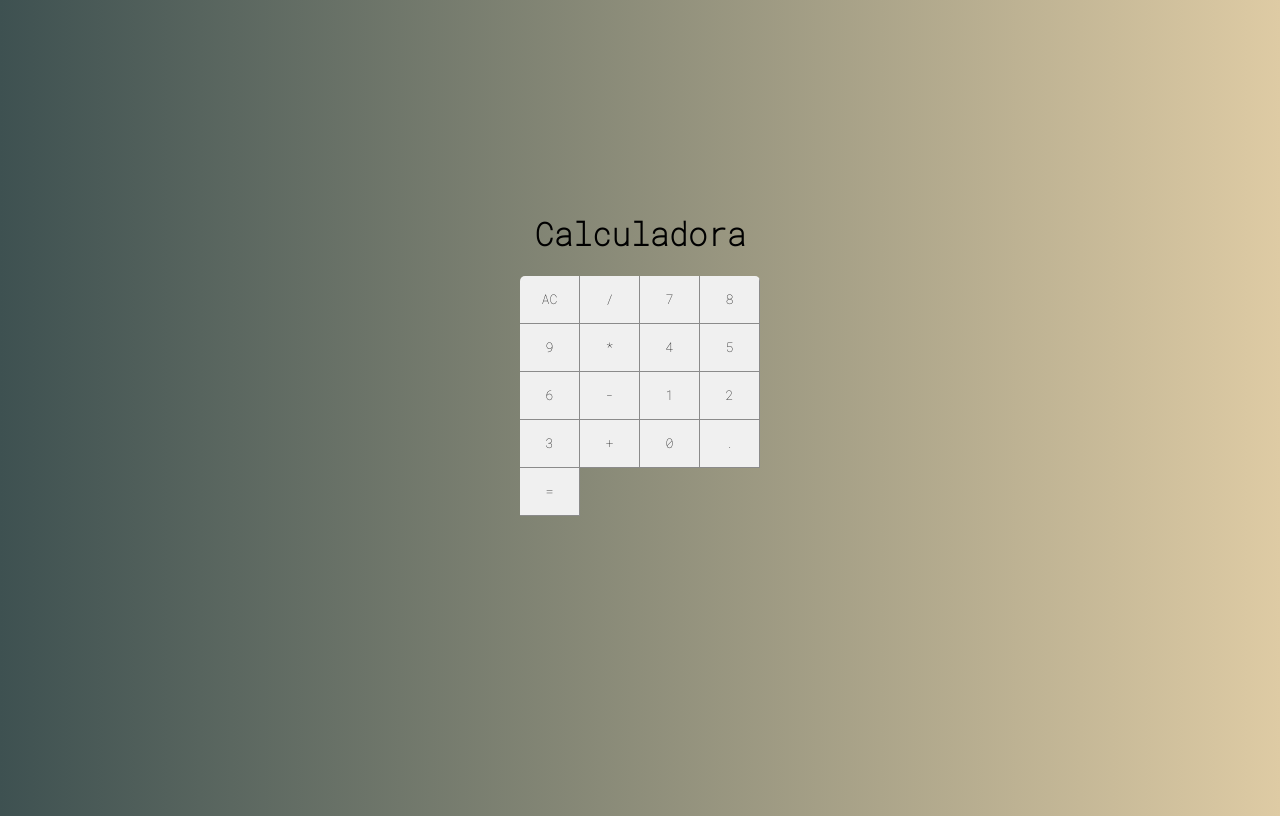
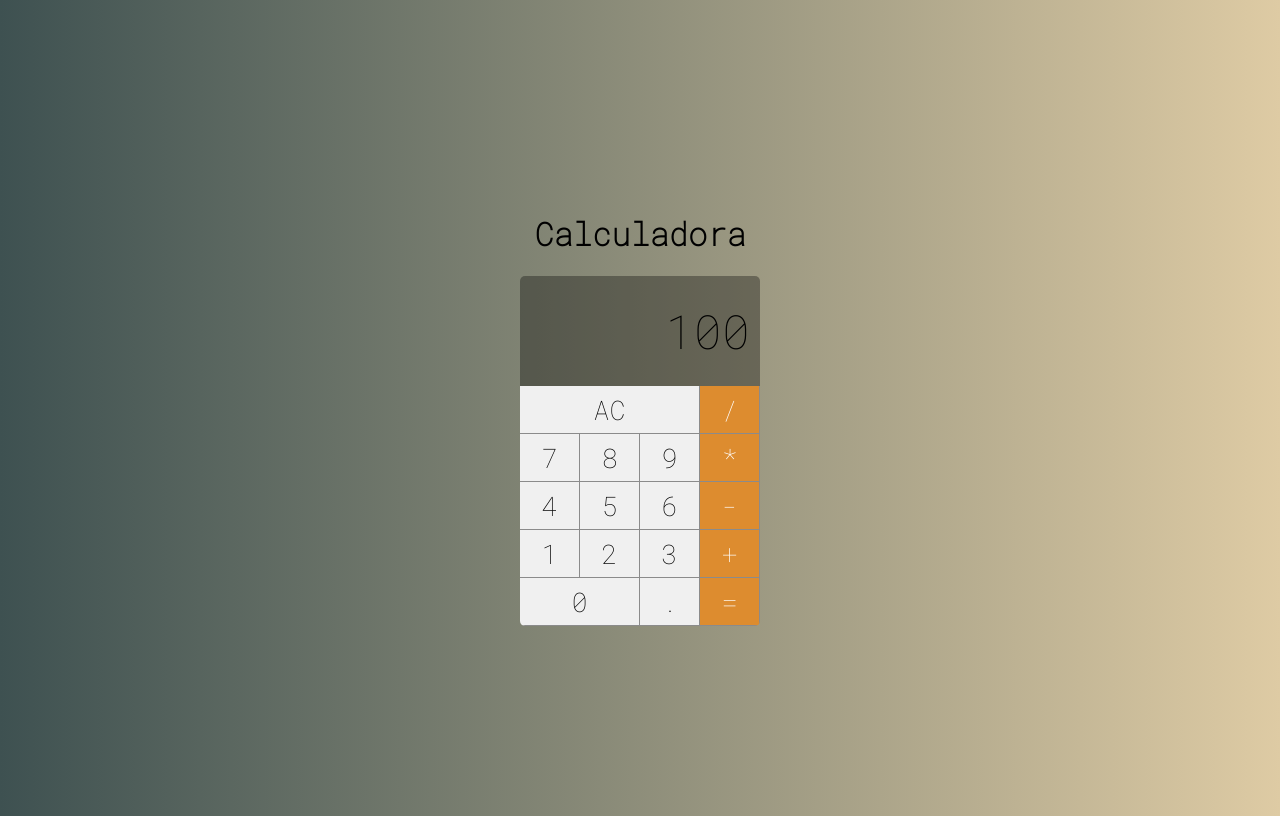
Before and after one commit to kiszewski/Calculator, a React (Create React App) app in the folder calculator/: page / in a window 1280 px wide. Built offline with nearby package versions, Linux system fonts and the light colour scheme.

Commit message:
added propriedades para os buttons

```diff
--- a/calculator/src/components/Button.css
+++ b/calculator/src/components/Button.css
@@ -9,4 +9,27 @@
     border: none;
     border-right: solid 1px var(--border-button);
     border-bottom: solid 1px var(--border-button);
+    font-size: 1.2em;
+    outline: none;
 }
+
+.button:active {
+    background-color: #ccc;
+}
+
+.button.double {
+    grid-column-end: span 2;
+}
+
+.button.triple {
+    grid-column-end: span 3;
+}
+
+.button.operation {
+    background-color: #dd8c2f;
+    color: #fff;
+}
+
+.button.operation:active {
+    background-color: #885419;
+}
--- a/calculator/src/components/Button.jsx
+++ b/calculator/src/components/Button.jsx
@@ -1,5 +1,15 @@
 import React from 'react'
 import './Button.css'
 
-export default props =>
-    <button className="button">{props.label}</button>
+export default props => {
+    let classes = 'button '
+    classes += props.operation ? 'operation' : ''
+    classes += props.double ? 'double' : ''
+    classes += props.triple ? 'triple' : ''
+
+    return (
+    <button className={classes}>
+        {props.label}
+    </button>
+    )
+}
--- /dev/null
+++ b/calculator/src/components/Display.css
@@ -0,0 +1,10 @@
+.display {
+    grid-column-end: span 4;
+    background-color: #0005;
+
+    display: flex;
+    justify-content: flex-end;
+    align-items: center;
+    padding: 10px;
+    font-size: 2.1em;
+}
--- /dev/null
+++ b/calculator/src/components/Display.jsx
@@ -0,0 +1,5 @@
+import React from 'react'
+import './Display.css'
+
+export default props =>
+<div className="display">{props.value}</div>
--- a/calculator/src/main/Calculator.css
+++ b/calculator/src/main/Calculator.css
@@ -7,5 +7,5 @@
 
     display: grid;
     grid-template-columns: 25% 25% 25% 25%;
-    grid-template-rows: 48px 48px 48px 48px 48px;
+    grid-template-rows: 1fr 48px 48px 48px 48px 48px;
 }
--- a/calculator/src/main/Calculator.jsx
+++ b/calculator/src/main/Calculator.jsx
@@ -1,28 +1,30 @@
 import React, { Component } from 'react'
 import './Calculator.css'
 import Button from '../components/Button'
+import Display from '../components/Display'
 
 export default class Calculator extends Component {
     render() {
         return (
             <div className="calculator">
-                <Button label="AC" />
-                <Button label="/" />
+                <Display value={100} />
+                <Button label="AC" triple/>
+                <Button label="/" operation/>
                 <Button label="7" />
                 <Button label="8" />
                 <Button label="9" />
-                <Button label="*" />
+                <Button label="*" operation/>
                 <Button label="4" />
                 <Button label="5" />
                 <Button label="6" />
-                <Button label="-" />
+                <Button label="-" operation/>
                 <Button label="1" />
                 <Button label="2" />
                 <Button label="3" />
-                <Button label="+" />
-                <Button label="0" />
+                <Button label="+" operation/>
+                <Button label="0" double/>
                 <Button label="." />
-                <Button label="=" />
+                <Button label="=" operation/>
             </div>
         )
     }
```
